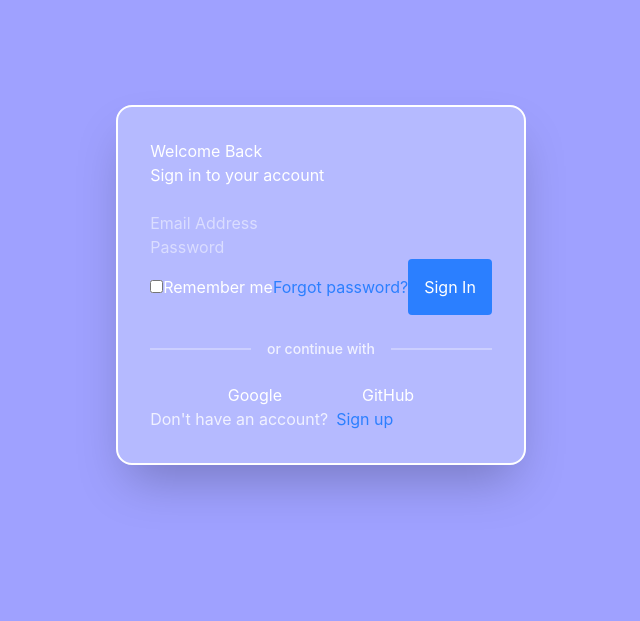
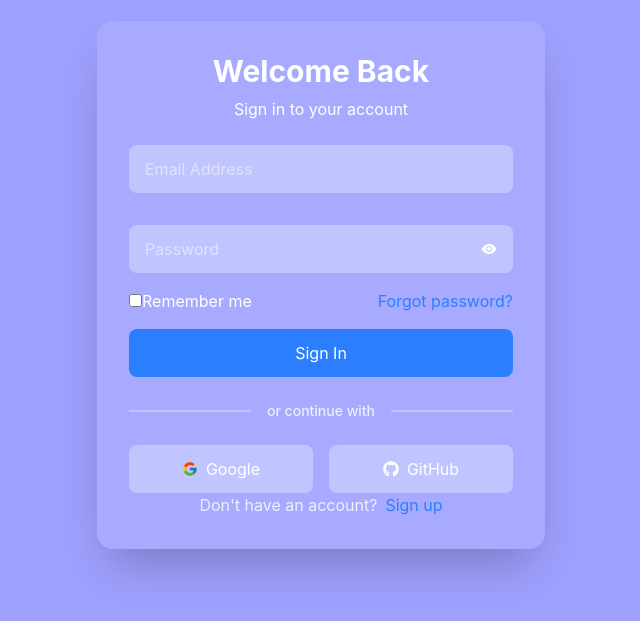
Before and after one commit to iamRjun/flowpro, a React (Vite) app: page / in a window 1280 px wide. Shown: the part 115-736 px from the top of the page, without its empty margins (319-959 px from the left). Built offline with nearby package versions, Linux system fonts and the light colour scheme.

Commit message:
Added styles to the basic form

```diff
--- a/src/pages/Login.tsx
+++ b/src/pages/Login.tsx
@@ -1,14 +1,36 @@
+import { FcGoogle } from "react-icons/fc";
+import { FaGithub } from "react-icons/fa";
+import { IoEye } from "react-icons/io5"; //<IoEye />
+import { IoEyeOff } from "react-icons/io5"; //<IoEyeOff />
+
 function Login() {
   return (
     <div className="min-h-screen flex items-center justify-center bg-[#9FA1FF]">
-      <div className="bg-[#B5BAFF] p-8 rounded-2xl text-white shadow-2xl  border-2 border-white">
-        <h1>Welcome Back</h1>
+      <div className="bg-[#A8AAFF] p-8 rounded-2xl text-white shadow-2xl  border-0 border-white">
+        <div className="flex flex-col items-center justify-center gap-2">
+          <h1 className="text-3xl font-bold">Welcome Back</h1>
           <p>Sign in to your account</p>
+        </div>
         <br />
-        <input type="email" id="email" placeholder="Email Address" />
-        <br />
-        <input type="password" id="password" placeholder="Password" />
-        <br />
+        <div className="flex flex-col gap-8">
+          <input
+            type="email"
+            id="email"
+            placeholder="Email Address"
+            className="bg-[#C1C5FF] rounded-lg py-3 px-4"
+          />
+          <div className="relative flex items-center">
+            <input
+              type="password"
+              id="password"
+              placeholder="Password"
+              className="bg-[#C1C5FF] rounded-lg w-full py-3 px-4"
+            />
+            <IoEye className="absolute right-4 bg-[#C1C5FF]" />
+          </div>
+        </div>
+
+        <div className="flex items-center justify-between my-4">
           <label>
             <input type="checkbox" id="remember" />
             Remember me
@@ -16,19 +38,30 @@ function Login() {
           <a className="text-blue-500" href="https://www.w3schools.com/">
             Forgot password?
           </a>
-        <button className="bg-blue-500 text-white p-4 rounded">Sign In</button>
+        </div>
+        <div className="flex items-center justify-center my-4">
+          <button className="bg-blue-500 w-sm text-white p-3  rounded-lg">
+            Sign In
+          </button>
+        </div>
         <div className="relative flex items-center my-6">
-          <div className="flex-grow border-t-2 border-white/30"></div>
-          <span className="flex-shrink mx-4 text-white/80 text-sm font-medium">
+          <div className="grow border-t-2 border-white/30"></div>
+          <span className="shrink mx-4 text-white/80 text-sm font-medium">
             or continue with
           </span>
-          <div className="flex-grow border-t-2 border-white/30"></div>
+          <div className="grow border-t-2 border-white/30"></div>
         </div>
-        <div className="flex items-center justify-center gap-20">
-          <button>Google</button>
-          <button>GitHub</button>
+        <div className="flex items-center justify-center gap-4">
+          <button className="flex-1 flex items-center justify-center gap-2 bg-[#C1C5FF] text-white p-3 rounded-lg">
+            <FcGoogle />
+            Google
+          </button>
+          <button className="flex-1 flex items-center justify-center  gap-2 bg-[#C1C5FF] text-white p-3 rounded-lg">
+            <FaGithub />
+            GitHub
+          </button>
         </div>
-        <div className="flex items-center gap-2">
+        <div className="flex items-center justify-center gap-2">
           <p className="text-white/80">Don't have an account?</p>
           <a className="text-blue-500" href="https://www.w3schools.com/">
             Sign up
```
Lines whose indentation alone changed are shown as unchanged.
